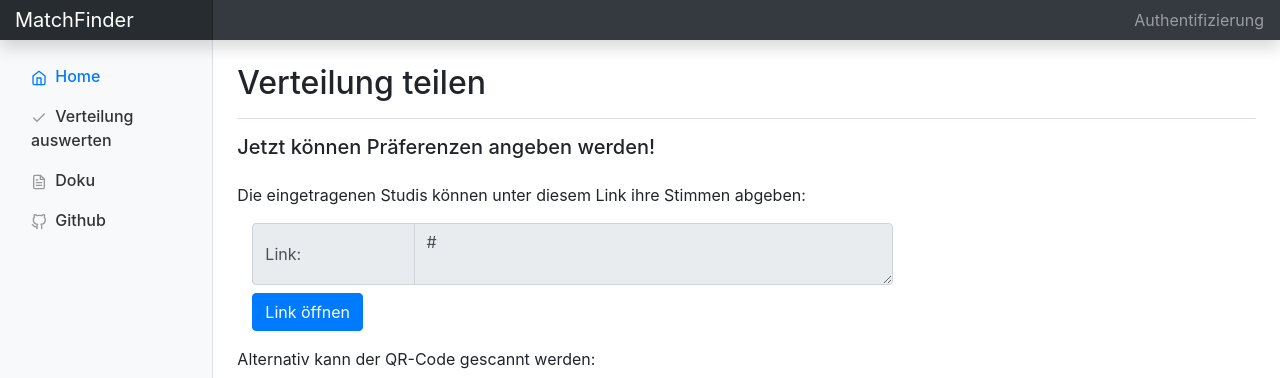
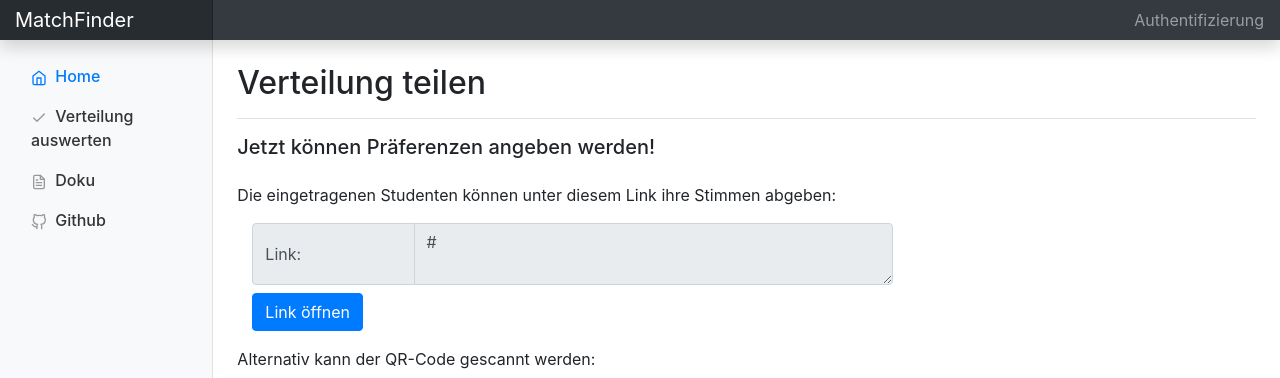
Before and after one commit to felix-wolf/MatchFinder, a Python web app: template matchFinder/templates/share.html in a window 1280 px wide. Shown: the top 378 px of the page. Run offline with Jinja, Linux system fonts and the light colour scheme; the template is opened without the code that fills it: most values are stand-ins (such as "Sample title", 1, 10 or a date in 2020).

Commit message:
Studi in Student umbenannt für mehr 'Wissenschaftlichkeit'

```diff
--- a/matchFinder/templates/results.html
+++ b/matchFinder/templates/results.html
@@ -19,7 +19,7 @@
 
 	<table class="table table-striped table-sm">
 		<tr>
-			<th style="width: 25%">Studi</th>
+			<th style="width: 25%">Student</th>
 			<th style="width: 60%">Thema / Gruppe</th>
 			<th style="width: 15%"># Wahl</th>
 		</tr>
--- a/matchFinder/templates/share.html
+++ b/matchFinder/templates/share.html
@@ -12,7 +12,7 @@
 	<h5 class="mb-4">Jetzt können Präferenzen angeben werden!</h5>
 
 	<div class="mb-3">
-		<p>Die eingetragenen Studis können unter diesem Link ihre Stimmen abgeben:</p>
+		<p>Die eingetragenen Studenten können unter diesem Link ihre Stimmen abgeben:</p>
 		<div class="col-lg-8 col-md-10 col-sm-12 col-xs-12">
 			<div class="input-group mb-2">
 				<div class="input-group-prepend w-25">
```
